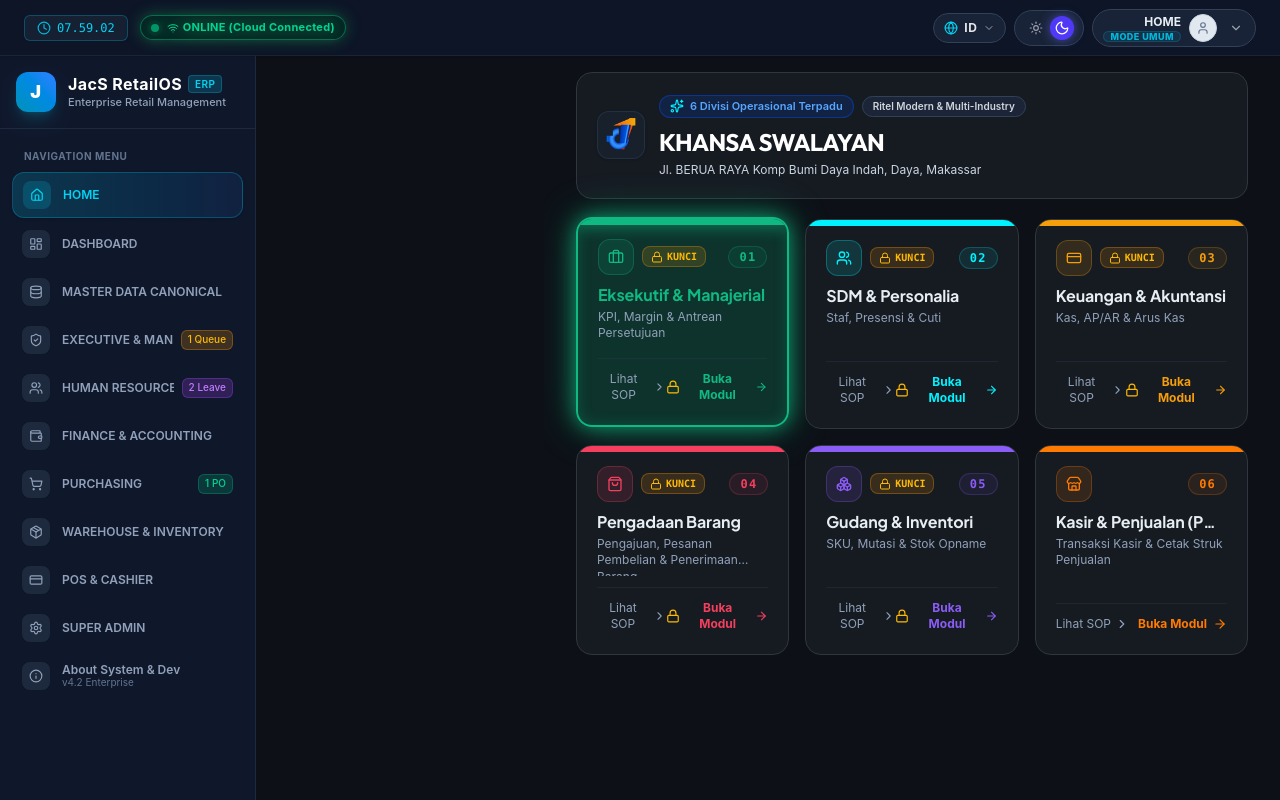
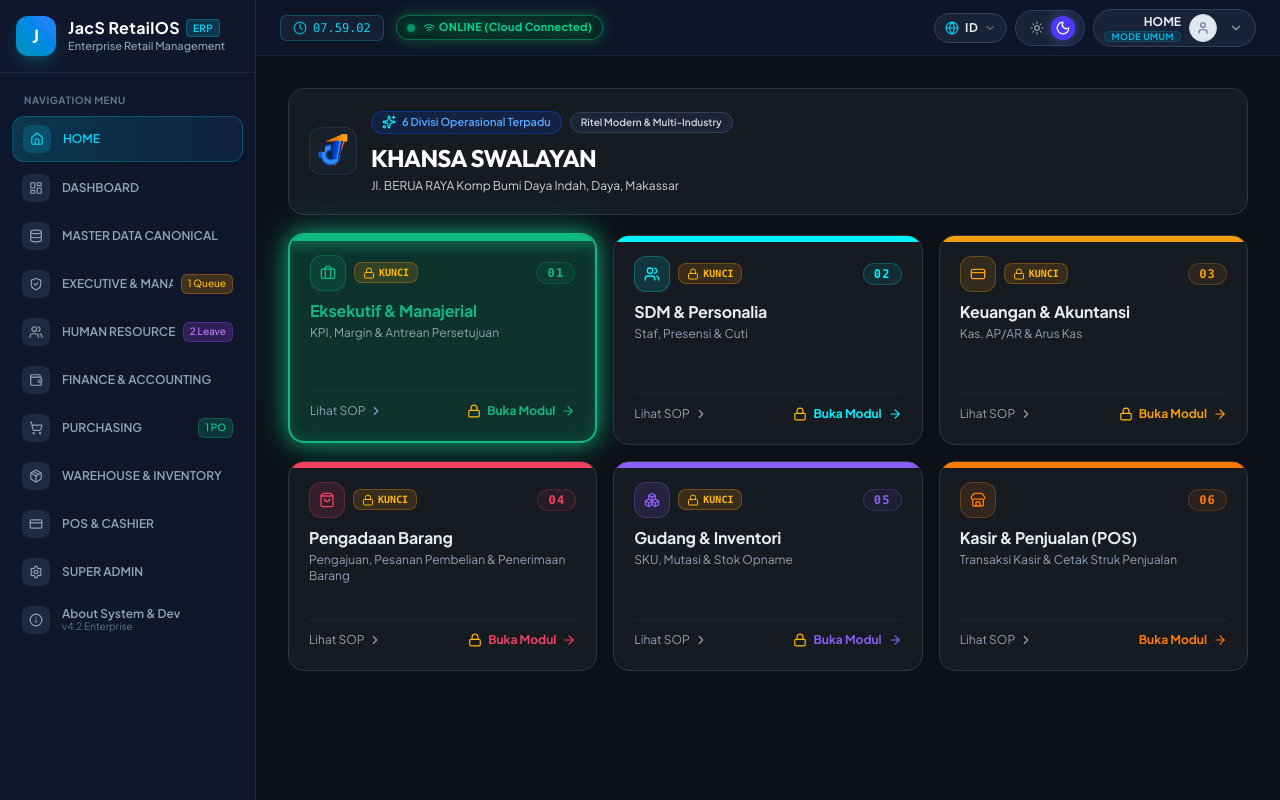
Before and after one commit to jacksmile1288-cmd/jacs-retailos-erp, a React (Vite) app: page / in a window 1280 px wide. Built offline with nearby package versions, Linux system fonts and the light colour scheme.

Commit message:
fix(layout): lock sidebar in separate flex column and allow main content to expand

```diff
--- a/src/App.tsx
+++ b/src/App.tsx
@@ -18,232 +18,66 @@
   AlertTriangle,
   Power,
   Building2,
-  Lock,
-  ShieldAlert,
-  Sparkles,
-  RefreshCw,
-  LogIn,
-  ArrowRight,
 } from 'lucide-react';
 
-const MainLayout: React.FC = () => {
-  const {
-    activeNav,
-    setActiveNav,
-    theme,
-    isCashierWorkspaceActive,
-    activeUser,
-    setActiveUser,
-    users,
-    isGlobalMaintenance,
-    toggleGlobalMaintenance,
-    businessProfile,
-    isFirstRunSetup,
-    isSuperAdminAuthenticated,
-    setIsSuperAdminAuthenticated,
-    showToast,
-  } = useApp();
-  const [isMobileMenuOpen, setIsMobileMenuOpen] = useState(false);
+const AppContent: React.FC = () => {
+  const { activeNav, isAppOnline, toggleOnlineStatus, resetSystemData, theme } = useApp();
+  const isLight = theme === 'light';
 
-  const isFullscreenCashier = activeNav === 'pos' && isCashierWorkspaceActive;
-  const isIsolatedAdmin = activeNav === 'admin';
-  const isSuperAdmin = Boolean(
-    isSuperAdminAuthenticated || activeUser?.role === 'Super Admin'
-  );
-
-  // If first run setup is active or business profile is unconfigured, redirect initial flow directly to Super Admin profile onboarding
-  useEffect(() => {
-    const isProfileUnconfigured = !businessProfile?.name?.trim() || !businessProfile?.isConfigured;
-    if ((isFirstRunSetup || isProfileUnconfigured) && activeNav === 'pos') {
-      setActiveNav('admin');
-      showToast('Selesaikan registrasi profil entitas usaha terlebih dahulu di Super Admin sebelum menggunakan Kasir.');
+  const renderModule = () => {
+    switch (activeNav) {
+      case 'home':
+        return <HomeModule />;
+      case 'dashboard':
+        return <DashboardModule />;
+      case 'pos':
+        return <PosModule />;
+      case 'master':
+        return <MasterDataModule />;
+      case 'executive':
+        return <ExecutiveModule />;
+      case 'purchasing':
+        return <PurchasingModule />;
+      case 'finance':
+        return <FinanceModule />;
+      case 'warehouse':
+        return <WarehouseModule />;
+      case 'hr':
+        return <HrModule />;
+      case 'admin':
+        return <SuperAdminModule />;
+      default:
+        return <HomeModule />;
     }
-  }, [isFirstRunSetup, businessProfile, activeNav, setActiveNav, showToast]);
-
-  // ==============================================================
-  // 1. GLOBAL MAINTENANCE MODE STANDBY SCREEN (FOR REGULAR USERS)
-  // ==============================================================
-  if (isGlobalMaintenance && !isSuperAdmin && activeNav !== 'admin') {
-    return (
-      <div className={`min-h-screen flex items-center justify-center p-4 font-sans ${
-        theme === 'light' ? 'bg-slate-100 text-slate-900' : 'bg-[#0a0d12] text-white'
-      }`}>
-        <div className={`w-full max-w-xl rounded-3xl p-8 border shadow-2xl text-center space-y-6 ${
-          theme === 'light'
-            ? 'bg-white border-slate-300 shadow-slate-200'
-            : 'bg-[#161b22] border-rose-500/40 shadow-[0_0_50px_rgba(244,63,94,0.2)]'
-        }`}>
-          {/* Logo & Beacon */}
-          <div className="flex items-center justify-center gap-3">
-            {businessProfile.logoUrl ? (
-              <img
-                src={businessProfile.logoUrl}
-                alt="Logo"
-                className="w-12 h-12 object-contain rounded-xl"
-                onError={(e) => { (e.target as HTMLElement).style.display = 'none'; }}
-              />
-            ) : null}
-            <div className="text-left">
-              <h3 className="font-extrabold text-base tracking-tight text-cyan-400">
-                {businessProfile.name}
-              </h3>
-              <p className="text-[11px] text-gray-400 font-mono">
-                {businessProfile.category}
-              </p>
-            </div>
-          </div>
-
-          <div className="w-20 h-20 rounded-3xl mx-auto flex items-center justify-center bg-rose-500/15 border-2 border-rose-500/50 text-rose-400 shadow-[0_0_30px_rgba(244,63,94,0.35)] animate-pulse">
-            <Power className="w-10 h-10" />
-          </div>
-
-          <div className="space-y-2">
-            <span className="px-3 py-1 rounded-full text-[11px] font-mono font-black bg-rose-500/20 text-rose-300 border border-rose-500/50 tracking-wider uppercase">
-              GLOBAL MAINTENANCE MODE ACTIVE
-            </span>
-            <h1 className="text-2xl font-black tracking-tight mt-2">
-              Sistem Dalam Pemeliharaan Terpusat
-            </h1>
-            <p className="text-xs text-gray-400 max-w-md mx-auto leading-relaxed">
-              Akses reguler untuk operasional kasir POS, gudang inventori, dan SDM ditangguhkan sementara demi keamanan integritas data saat pemeliharaan, migrasi, atau diagnosa terpadu.
-            </p>
-          </div>
-
-          {/* System Info Bento */}
-          <div className="grid grid-cols-2 gap-3 text-left text-xs p-4 rounded-2xl bg-black/25 border border-gray-800">
-            <div>
-              <span className="text-[10px] text-gray-500 block">Status Gateway:</span>
-              <span className="font-mono font-bold text-rose-400">STANDBY / LOCKDOWN</span>
-            </div>
-            <div>
-              <span className="text-[10px] text-gray-500 block">Akun Terdeteksi:</span>
-              <span className="font-bold text-gray-300">{activeUser?.name || 'Staff'} ({activeUser?.role || 'Reguler'})</span>
-            </div>
-            <div>
-              <span className="text-[10px] text-gray-500 block">Otoritas Akses:</span>
-              <span className="text-amber-400 font-semibold">Khusus Super Admin</span>
-            </div>
-            <div>
-              <span className="text-[10px] text-gray-500 block">Perkiraan Durasi:</span>
-              <span className="text-emerald-400 font-mono font-bold">&plusmn; 10 Menit</span>
-            </div>
-          </div>
-
-          {/* Action Buttons */}
-          <div className="flex flex-col sm:flex-row items-center justify-center gap-3 pt-2">
-            <button
-              onClick={() => {
-                const superAdminUser = users.find((u) => u.role === 'Super Admin') || users[0];
-                if (superAdminUser) {
-                  setActiveUser(superAdminUser);
-                }
-                setActiveNav('admin');
-              }}
-              className="w-full sm:w-auto px-6 py-3 rounded-xl font-bold text-xs bg-gradient-to-r from-pink-600 to-rose-600 hover:from-pink-500 hover:to-rose-500 text-white flex items-center justify-center gap-2 shadow-[0_0_20px_rgba(236,72,153,0.35)] cursor-pointer transition active:scale-95"
-            >
-              <LogIn className="w-4 h-4" />
-              <span>Login sebagai Super Admin (Dev Console)</span>
-            </button>
-            <button
-              onClick={() => window.location.reload()}
-              className="w-full sm:w-auto px-4 py-3 rounded-xl text-xs font-semibold border border-gray-700 hover:bg-gray-800 text-gray-300 transition cursor-pointer"
-            >
-              <RefreshCw className="w-3.5 h-3.5 inline mr-1" />
-              <span>Periksa Ulang Status</span>
-            </button>
-          </div>
-        </div>
-      </div>
-    );
-  }
+  };
 
   return (
-    <div className={`h-screen overflow-hidden flex flex-col font-sans transition-colors duration-200 ${
-      theme === 'light' ? 'bg-[#F1F5F9] text-[#0F172A]' : 'bg-[#0d1117] text-[#e6edf3]'
-    }`}>
-      {/* 1. Global Maintenance Alert Banner for Super Admin */}
-      {isGlobalMaintenance && isSuperAdmin && (
-        <div className="bg-gradient-to-r from-rose-700 via-pink-700 to-rose-700 text-white px-4 py-2 text-xs font-bold flex items-center justify-between shadow-lg z-50 shrink-0 animate-pulse">
-          <div className="flex items-center gap-2.5">
-            <AlertTriangle className="w-4 h-4 shrink-0 text-amber-300" />
-            <span>
-              <strong>GLOBAL MAINTENANCE MODE AKTIF:</strong> Seluruh pengguna reguler (Kasir &amp; Staff) sedang terkunci di halaman standby. Hanya Anda yang memiliki akses sistem.
-            </span>
-          </div>
-          <button
-            onClick={toggleGlobalMaintenance}
-            className="px-3 py-1 rounded-lg bg-white text-rose-900 font-extrabold text-[11px] hover:bg-rose-50 transition cursor-pointer shrink-0 ml-3"
-          >
-            Matikan Mode Maintenance
-          </button>
-        </div>
-      )}
+    <div className={`flex h-screen w-full overflow-hidden ${isLight ? 'bg-slate-50 text-slate-900' : 'bg-[#0d1117] text-[#c9d1d9]'}`}>
+      {/* Sidebar Navigasi Kiri: Lebar terkunci kaku & tidak menimpa */}
+      <div className="shrink-0 h-full hidden md:block">
+        <Sidebar />
+      </div>
 
-      {/* 2. First-Time Run Setup Onboarding Banner */}
-      {isFirstRunSetup && activeNav !== 'admin' && (
-        <div className="bg-gradient-to-r from-cyan-600 via-blue-600 to-cyan-600 text-white px-4 py-2 text-xs font-bold flex items-center justify-between shadow-lg z-50 shrink-0">
-          <div className="flex items-center gap-2.5">
-            <Building2 className="w-4 h-4 shrink-0 text-cyan-200" />
-            <span>
-              <strong>SETUP PERTAMA (FIRST-RUN):</strong> Harap lengkapi Profil &amp; Registrasi Entitas Usaha di modul Super Admin sebelum memulai operasional kasir.
-            </span>
-          </div>
-          <button
-            onClick={() => setActiveNav('admin')}
-            className="px-3 py-1 rounded-lg bg-white text-blue-900 font-extrabold text-[11px] hover:bg-cyan-50 transition cursor-pointer shrink-0 ml-3 flex items-center gap-1"
-          >
-            <span>Buka Setup Profil Entitas Usaha</span>
-            <ArrowRight className="w-3.5 h-3.5" />
-          </button>
-        </div>
-      )}
-
-      {/* Topbar: hidden only during active fullscreen cashier register */}
-      {!isFullscreenCashier && (
-        <Topbar onOpenMobileMenu={() => setIsMobileMenuOpen(true)} />
-      )}
-
-      <div className="flex-1 flex min-h-0 overflow-hidden relative min-w-0">
-        {/* Sidebar: hidden only during active fullscreen cashier register */}
-        {!isFullscreenCashier && (
-          <Sidebar
-            isOpenMobile={isMobileMenuOpen}
-            onCloseMobile={() => setIsMobileMenuOpen(false)}
-          />
-        )}
-
-        {/* Main Content Viewport */}
-        <main
-          className={`flex-1 min-w-0 ${
-            !isFullscreenCashier
-              ? 'lg:ml-64 md:lg:ml-72 pt-4 pb-12 px-4 sm:px-6 md:px-8 overflow-y-auto overflow-x-hidden flex flex-col'
-              : 'lg:ml-0 p-0 sm:p-2 overflow-y-auto overflow-x-hidden'
-          } max-w-full`}
-        >
-          {activeNav === 'home' && <HomeModule />}
-          {activeNav === 'pos' && <PosModule />}
-          {activeNav === 'dashboard' && <DashboardModule />}
-          {activeNav === 'executive' && <ExecutiveModule />}
-          {activeNav === 'finance' && <FinanceModule />}
-          {activeNav === 'purchasing' && <PurchasingModule />}
-          {activeNav === 'warehouse' && <WarehouseModule />}
-          {activeNav === 'hr' && <HrModule />}
-          {activeNav === 'master-data' && <MasterDataModule />}
-          {activeNav === 'admin' && <SuperAdminModule />}
+      {/* Kontainer Konten Kanan: Fleksibel, melebar penuh, dan scroll mandiri */}
+      <div className="flex-1 min-w-0 flex flex-col h-full overflow-hidden">
+        <Topbar />
+        <main className="flex-1 min-w-0 overflow-y-auto p-4 sm:p-6 lg:p-8">
+          {renderModule()}
         </main>
       </div>
 
-      {/* Global Modals */}
       <PinAuthModal />
       <ReceiptModal />
     </div>
   );
 };
 
-export default function App() {
+export function App() {
   return (
     <AppProvider>
-      <MainLayout />
+      <AppContent />
     </AppProvider>
   );
 }
+
+export default App;
```
